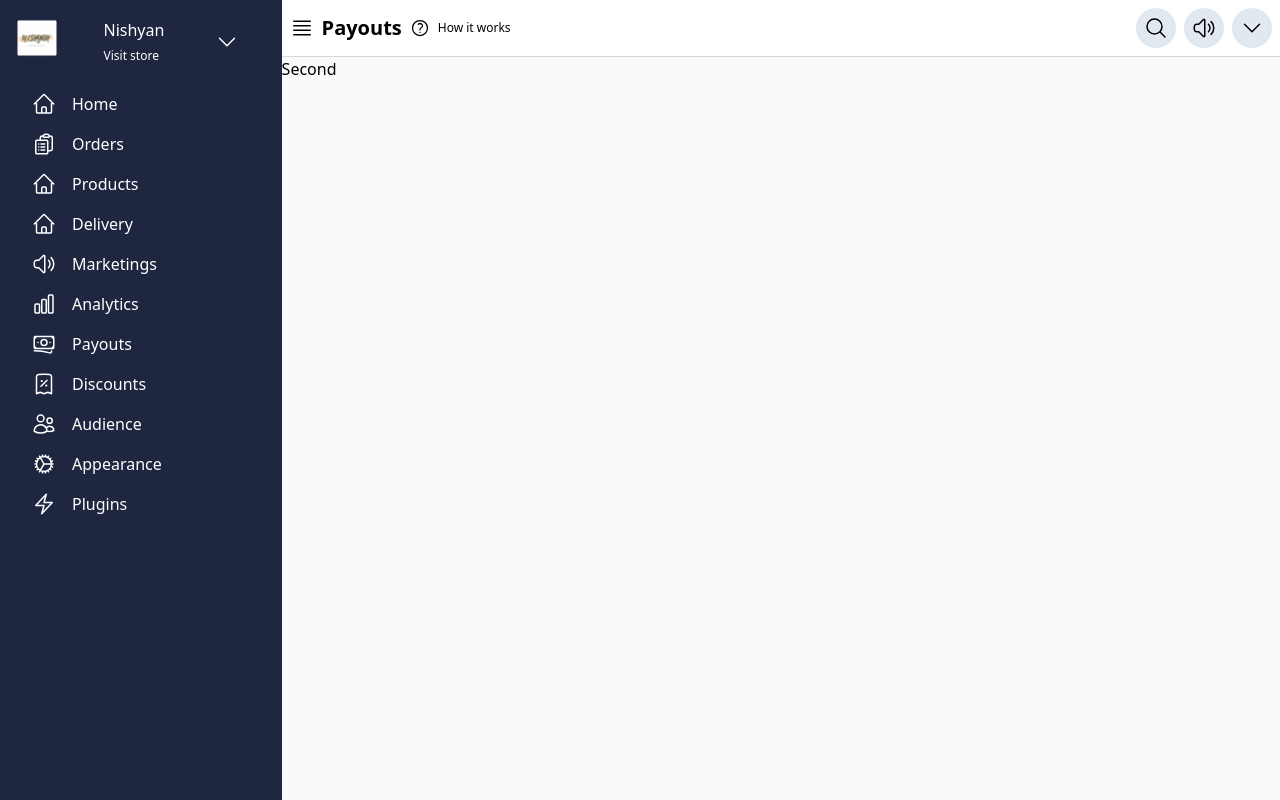
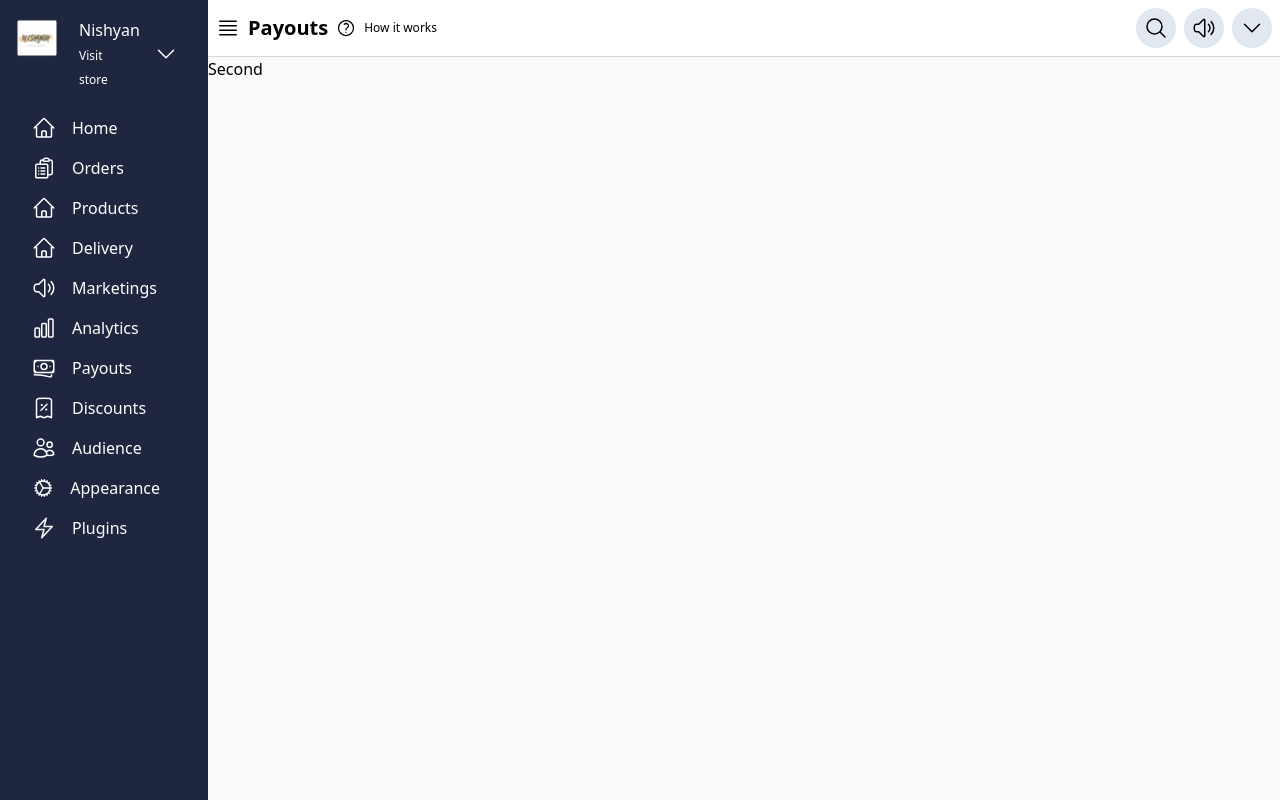
Before and after one commit to sarb001/Dukaan-frontend-assignment, a React (Vite) app: page / in a window 1280 px wide. Built offline with nearby package versions, Linux system fonts and the light colour scheme.

Commit message:
css working properly

```diff
--- a/src/App.jsx
+++ b/src/App.jsx
@@ -23,7 +23,7 @@ function App() {
 
   return (
    <div className='flex flex-row  w-full '>
-    <div className='w-[0%] md:w-[22%] md:p-4 bg-[#1E2640] h-[100vh]  text-white sticky left-0 top-0'>
+    <div className='w-[0%]  md:min-w-52  md:p-4 bg-[#1E2640] h-[100vh]  text-white sticky left-0 top-0'>
 
           <div className='md:grid md:grid-cols-3 md:gap-3 md:py-[2px] md:px-[1px]'>
               <div>
@@ -52,7 +52,7 @@ function App() {
             </div>
 
     </div>
-    <div className='w-full  md:w-[78%] bg-[#FAFAFA]'>
+    <div className = 'w-full  md:grow  bg-[#FAFAFA]'>
           <div className='p-2 grid grid-cols-2 justify-between bg-[#ffff] border-b-[1px] border-[#d9d9d9] rounded-xlW '>
 
             <div className='flex items-center gap-2 '>
```
